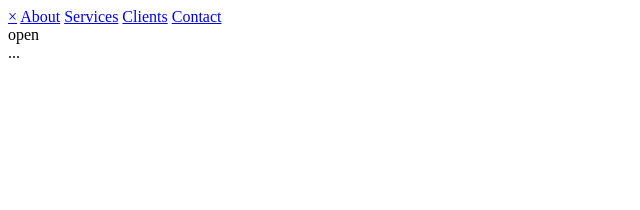
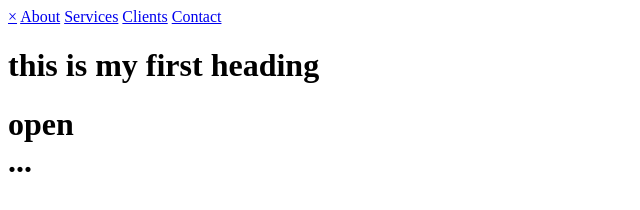
Before and after one commit to PavanNiddapu/fast, a plain HTML site: page index.html in a window 1280 px wide. Shown: the whole page, without its empty margins (0-640 px from the left). Drawn offline with Linux system fonts and the light colour scheme.

Commit message:
Update index.html

```diff
--- a/index.html
+++ b/index.html
@@ -6,6 +6,9 @@
   <a href="#">Contact</a>
 </div>
 
+
+<h1> this is my first heading <h1/>
+
 <!-- Use any element to open the sidenav -->
 <span onclick="openNav()">open</span>
 
```
